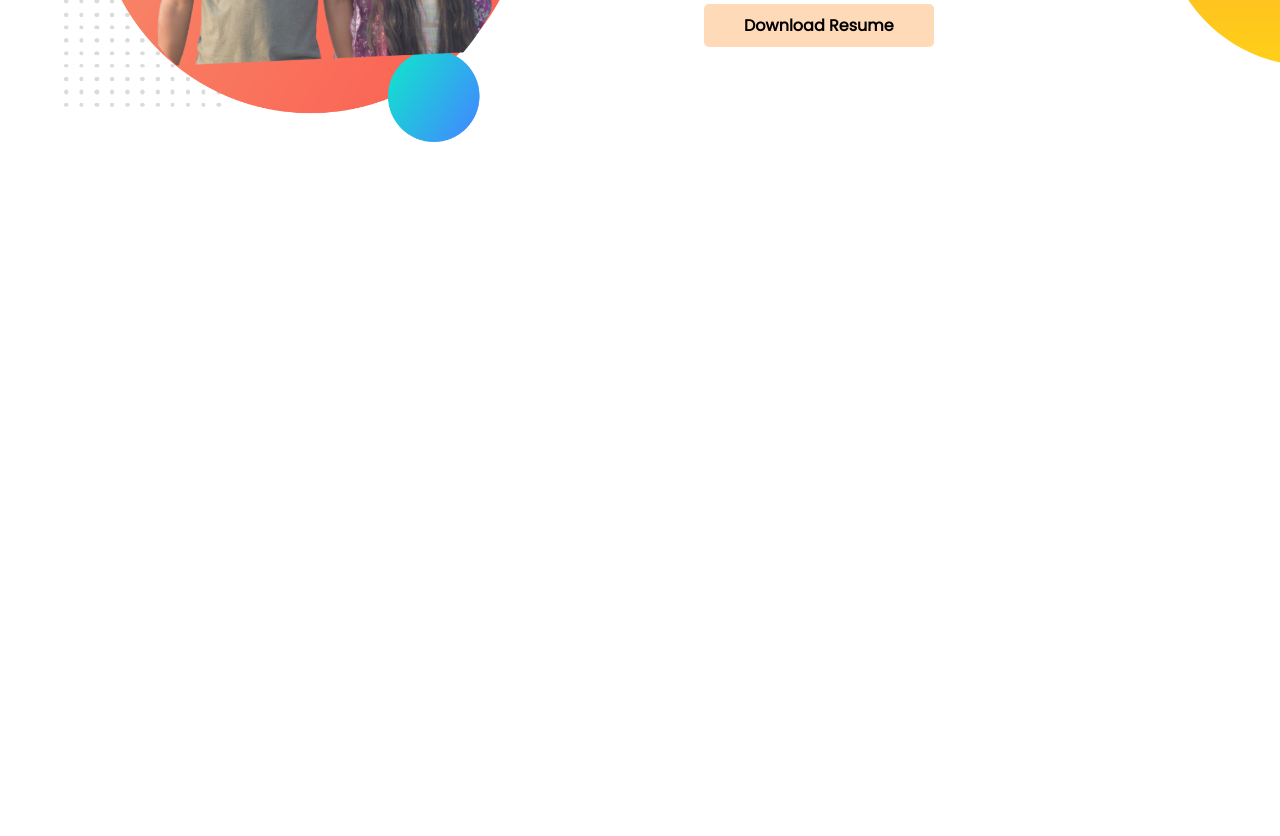
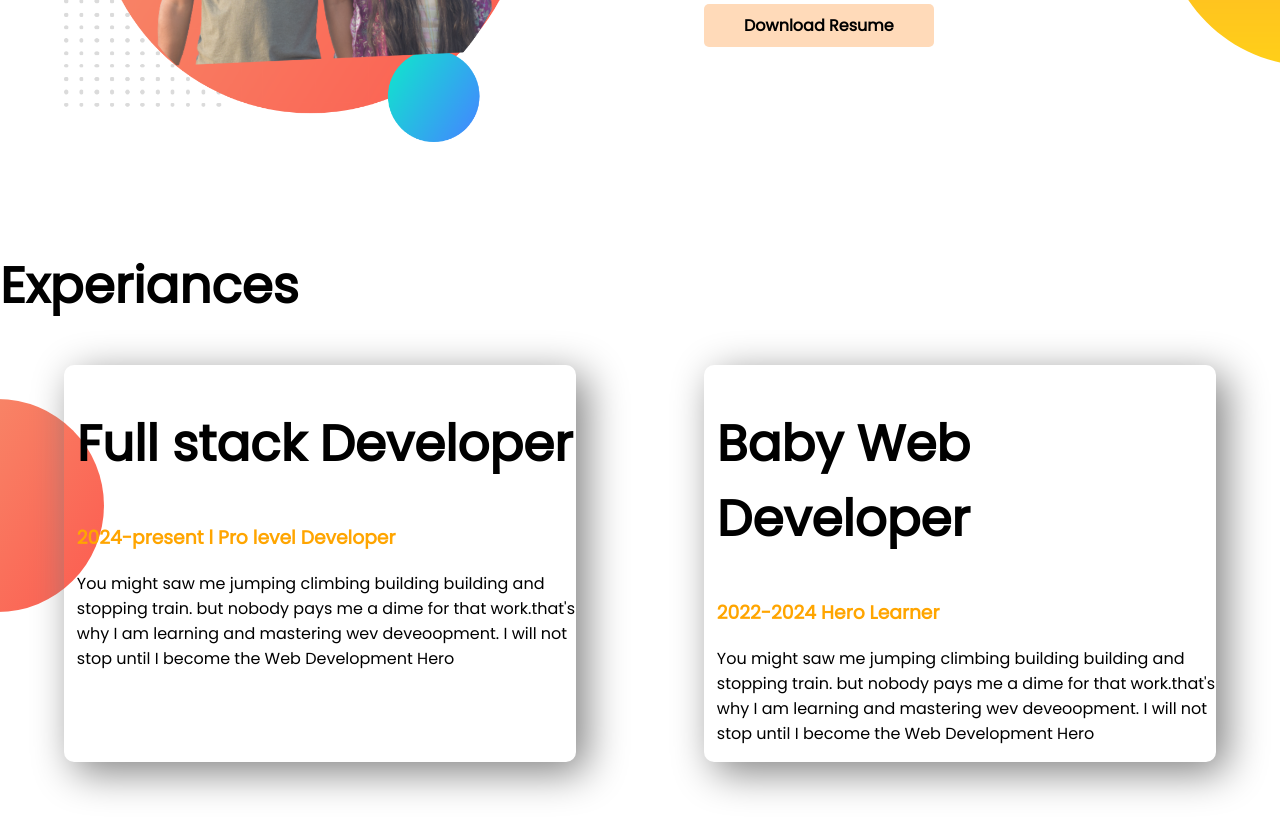
Before and after one commit to mehedihasan12342/second-webside, a plain HTML site: page index.html in a window 1280 px wide. Shown: the part 880-1716 px from the top of the page. Before the commit the page ends 1129 px from the top, so only its background shows below. Drawn offline with Linux system fonts and the light colour scheme.

Commit message:
border-item

```diff
--- a/index.html
+++ b/index.html
@@ -13,10 +13,10 @@
 </head>
 
 <body>
-    <section class="top-banner">
+    <section class="top-banner flexible-container">
         <div class="half-width">
             <h1>Welcome To</h1>
-            <h1><span class="orance-color">Peter Parker</span> World</h1>
+            <h1><span class="orange-color">Peter Parker</span> World</h1>
             <h3>Build Climber and Train Stopper</h3>
             <p><span>You might saw me jumping climbing building building and stopping train. but nobody pays me a dime
                     for that work.that's why I am learning and mastering wev deveoopment. I will not stop until I become
@@ -29,7 +29,7 @@
         <div class="half-width"><img src="images/my-bg.png" alt="">
         </div>
     </section>
-    <section class="dream-big">
+    <section class="dream-big flexible-container">
         <div class="half-width">
             <img src="images/my-bg.png" alt="">
         </div>
@@ -43,6 +43,33 @@
         </div>
 
     </section>
+    <section class="experince-area">
+        <h1>Experiances</h1>
+        <div class="flexible-container">
+            <div class="experience-item">
+                <h1>Full stack Developer</h1>
+                <h3 class="orange-color">2024-present l Pro level Developer</h3>
+                <p>You might saw me jumping climbing building building and stopping train. but nobody pays me a dime for
+                    that work.that's why I am learning and mastering wev deveoopment. I will not stop until I become the
+                    Web
+                    Development Hero</p>
+
+            </div>
+
+            <div class="experience-item">
+                <h1>Baby Web Developer</h1>
+                <h3 class="orange-color">2022-2024 Hero Learner</h3>
+                <p>You might saw me jumping climbing building building and stopping train. but nobody pays me a dime
+                    for
+                    that work.that's why I am learning and mastering wev deveoopment. I will not stop until I become
+                    the
+                    Web
+                    Development Hero</p>
+
+            </div>
+    </section>
+
+
 </body>
 
 </html>
--- a/style.css
+++ b/style.css
@@ -5,14 +5,14 @@ body{
 h1{
     font-size: 50px;
 }
-.orance-color{
+.orange-color{
     color: orange;
 }
 a{
     background-image: linear-gradient(orange tomato );
 }
 
-section{
+.flexible-container{
     display: flex;
     margin-bottom: 100px;
 }
@@ -41,3 +41,17 @@ padding-left: 5%;
     background-repeat: no-repeat;
     background-position: right;
 }
+.experince-area{
+    background-image: url(images/exp-bg.png);
+    background-repeat: no-repeat;
+    background-position: left;
+}
+.experience-item{
+    width: 40%;
+    margin-left: 5%;
+    margin-right: 5%;
+    padding-left: 1%;
+    border-radius: 10px;
+    box-shadow: 10px 10px 40px grey;
+
+}
```
Also changed, not shown: images/exp-bg.png (added).
